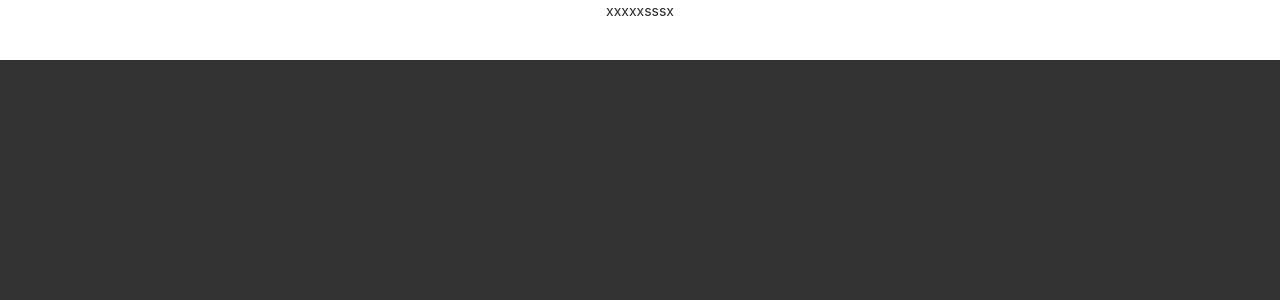
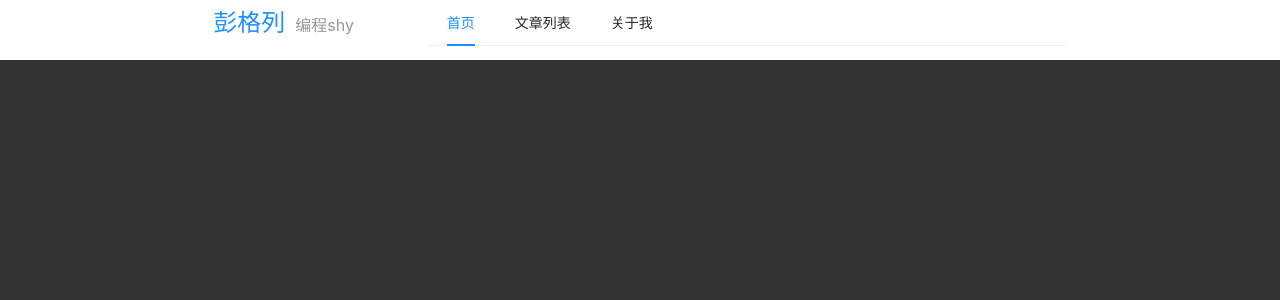
Before and after one commit to pgl-g/pglblog, a Next.js app: page / in a window 1280 px wide. Shown: the top 300 px of the page. Built offline with nearby package versions, Linux system fonts and the light colour scheme.

Commit message:
feat: 头部配置

```diff
--- a/assets/css/components/header.module.css
+++ b/assets/css/components/header.module.css
@@ -2,3 +2,20 @@
   background-color: #fff;
   height: 60px;
 }
+.header_left {
+  height: 100%;
+  display: flex;
+  align-items: center;
+}
+
+.header_logo {
+  color: #1e90ff;
+  font-size: 24px;
+  text-align: left;
+}
+.header_text {
+  font-size: 16px;
+  color: #999;
+  display: inline-block;
+  padding-left: 10px;
+}
--- /dev/null
+++ b/assets/css/components/menu.module.css
@@ -0,0 +1,7 @@
+.menuContainer {
+  min-width: 400px;
+}
+
+.menuItem {
+
+}
--- a/components/Header/index.js
+++ b/components/Header/index.js
@@ -1,13 +1,48 @@
 import React from 'react';
-import { Row } from 'antd';
+import { Row, Col } from 'antd';
+
+import Menu from '../Menus';
 
 import styles from '../../assets/css/components/header.module.css';
 
 const Header = () => {
+
+
+  const navs = [
+    {
+      name: '首页',
+      link: '/',
+      type: 'home'
+    },
+    {
+      name: '文章列表',
+      link: '/articlelists',
+      type: 'articlelists'
+    },
+    {
+      name: '关于我',
+      link: '/about',
+      type: 'about'
+    },
+  ]
+
   return (
     <div className={styles.header}>
       <Row justify="center">
-          xxxxxsssx
+          <Col xs={24} sm={24} md={8} lg={6} xl={4}>
+            <div className={styles.header_left}>
+              <div>
+                <span className={styles.header_logo}>彭格列</span>
+                <span className={styles.header_text}>编程shy</span>
+              </div>
+            </div>
+          </Col>
+
+          <Col xs={0} sm={0} md={12} lg={12} xl={12}>
+            <div className={styles.header_right}>
+              <Menu navs={navs} />
+            </div>
+          </Col>
       </Row>
     </div>
   )
--- /dev/null
+++ b/components/Menus/index.js
@@ -0,0 +1,44 @@
+import React, { useEffect, useState } from 'react';
+import { withRouter } from 'next/router';
+import Link from 'next/link';
+import { Menu } from 'antd';
+
+import MenusStyles from '../../assets/css/components/menu.module.css';
+
+const Menus = (props) => {
+
+  const navs = props.navs;
+
+  const router = props.router;
+
+  const [currentNav, setCurrentNav] = useState(navs[0] ? navs[0].type : '');
+
+  // 每次进入的时候都会重新render组件，所以可以在生命周期中实现
+  useEffect(() => {
+    for (const nav of navs) {
+      if (router.asPath === nav.link) {
+        setCurrentNav(nav.type);
+        break;
+      }
+    }
+  }, [])
+
+  return (
+    <Menu className={MenusStyles.menuContainer} mode="horizontal" defaultSelectedKeys={[currentNav]} selectedKeys={[currentNav]}>
+
+      {
+        navs.map(item => (
+          <Menu.Item className={MenusStyles.menuItem} key={item.type}>
+            <Link href={item.link}>
+              <a>
+                {item.name}
+              </a>
+            </Link>
+          </Menu.Item>
+        ))
+      }
+    </Menu>
+  )
+}
+
+export default withRouter(Menus);
```
Also changed, not shown: pages/articlelists/index.js (added, +12 -0 lines).
